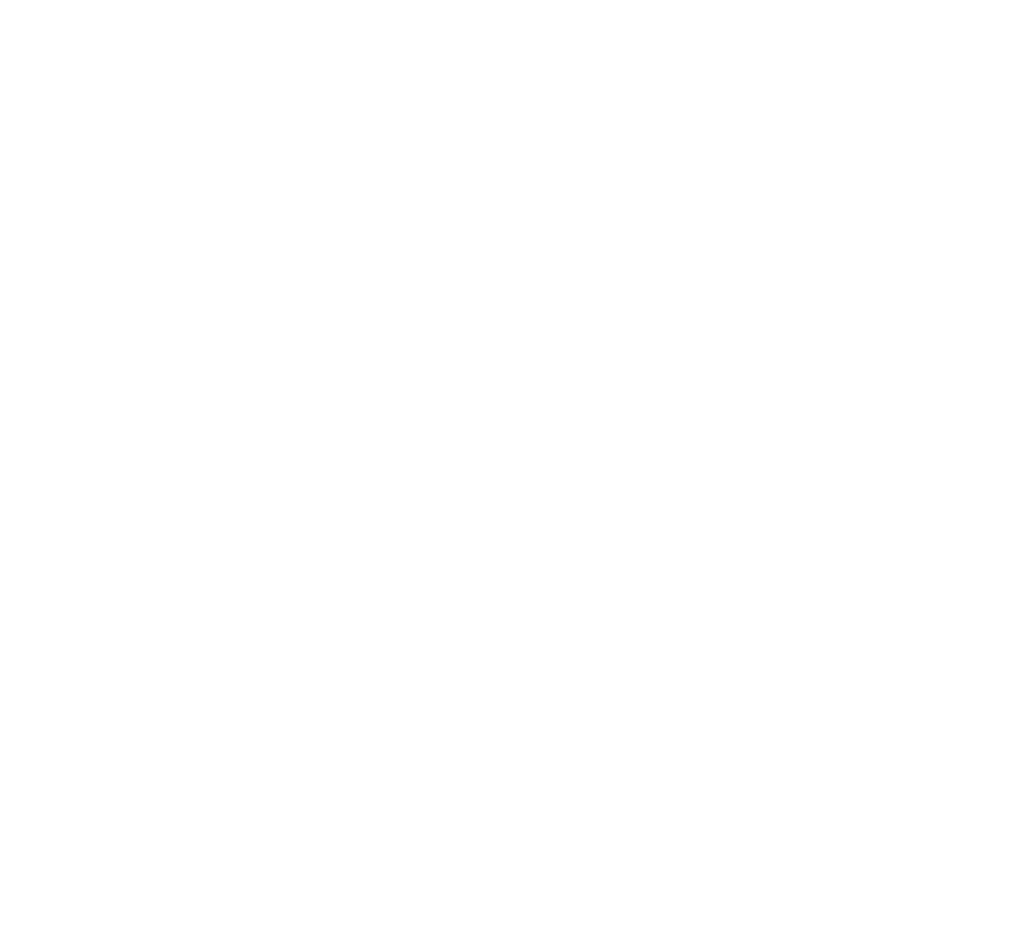
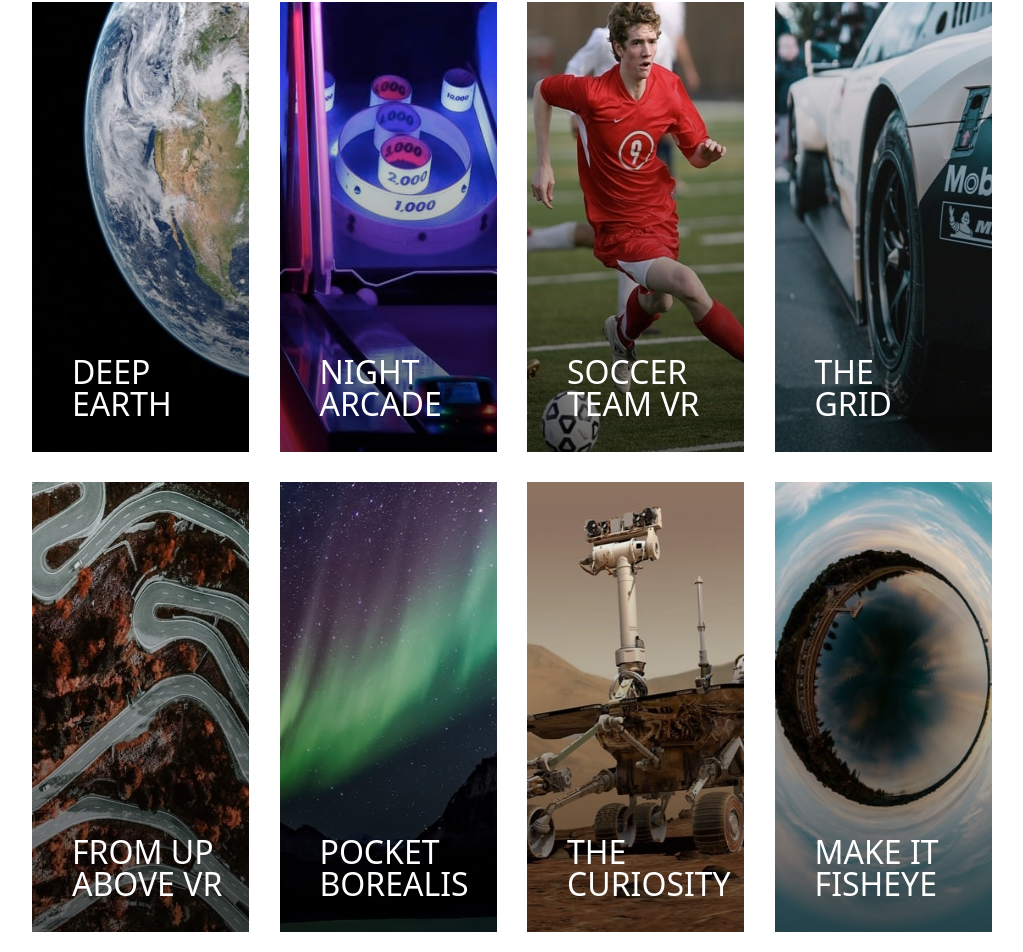
Before and after one commit to Youmnaelzany/loopstudios-landing-page, a Next.js app: page / in a window 1280 px wide. Shown: the part 1436-2388 px from the top of the page, without its empty margins (128-1151 px from the left). Before the commit the page ends 1342 px from the top, so only its background shows below. Built offline with nearby package versions, Linux system fonts and the light colour scheme.

Commit message:
finished OurCreations component

```diff
--- a/src/app/layout.tsx
+++ b/src/app/layout.tsx
@@ -4,6 +4,7 @@ import { Alata, Josefin_Sans } from "next/font/google";
 import Header from "@/components/Header";
 import HeroSection from "@/components/hero-section";
 import InteractiveVR from "@/components/interactive-vr";
+import OurCreations from "@/components/our-creation";
 
 import "./globals.css";
 
@@ -39,6 +40,7 @@ export default function RootLayout({
           <HeroSection />
         </div>
         <InteractiveVR />
+        <OurCreations />
         {children}
       </body>
     </html>
--- /dev/null
+++ b/src/components/our-creation.tsx
@@ -0,0 +1,121 @@
+import Image from "next/image";
+import Link from "next/link";
+
+import { Button } from "./ui/button";
+
+export default function OurCreations() {
+  const ourCreationsImg = [
+    {
+      id: 1,
+      imgDesktop: "/images/desktop/image-deep-earth.jpg",
+      imgMobile: "/images/mobile/image-deep-earth.jpg",
+      title: "Deep Earth",
+    },
+    {
+      id: 2,
+      imgDesktop: "/images/desktop/image-night-arcade.jpg",
+      imgMobile: "/images/mobile/image-night-arcade.jpg",
+      title: "Night Arcade",
+    },
+    {
+      id: 3,
+      imgDesktop: "/images/desktop/image-soccer-team.jpg",
+      imgMobile: "/images/mobile/image-soccer-team.jpg",
+      title: "Soccer Team VR",
+    },
+    {
+      id: 4,
+      imgDesktop: "/images/desktop/image-grid.jpg",
+      imgMobile: "/images/mobile/image-grid.jpg",
+      title: "The Grid",
+      style: "width: 8rem",
+    },
+    {
+      id: 5,
+      imgDesktop: "/images/desktop/image-from-above.jpg",
+      imgMobile: "/images/mobile/image-from-above.jpg",
+      title: "From Up Above VR",
+    },
+    {
+      id: 6,
+      imgDesktop: "/images/desktop/image-pocket-borealis.jpg",
+      imgMobile: "/images/mobile/image-pocket-borealis.jpg",
+      title: "Pocket Borealis",
+    },
+    {
+      id: 7,
+      imgDesktop: "/images/desktop/image-curiosity.jpg",
+      imgMobile: "/images/mobile/image-curiosity.jpg",
+      title: "The Curiosity",
+    },
+    {
+      id: 8,
+      imgDesktop: "/images/desktop/image-fisheye.jpg",
+      imgMobile: "/images/mobile/image-fisheye.jpg",
+      title: "Make It Fisheye",
+    },
+  ];
+
+  return (
+    <section className="flex flex-col items-center justify-center gap-12 px-6 pb-24 sm:px-10 lg:pb-44.5 xl:px-40">
+      {/* Title and button wrapper */}
+      <div className="flex w-full flex-col items-center justify-center xl:flex-row xl:justify-between">
+        <h1 className="font-josefin-sans text-[2rem] leading-8 font-light text-black uppercase sm:text-[3rem] sm:leading-12">
+          Our Creations
+        </h1>
+
+        {/* Button visible only on xl screens */}
+        <Button className="font-alata hidden h-10 w-[9.8125rem] rounded-none border border-black bg-transparent text-sm leading-[0.875rem] font-normal tracking-[0.3125rem] text-black uppercase transition-colors duration-300 ease-in-out hover:bg-black hover:text-white xl:block">
+          <Link href="/">See All</Link>
+        </Button>
+      </div>
+
+      <div className="grid grid-cols-1 gap-y-6 sm:grid-cols-3 sm:gap-x-[1.88rem] sm:gap-y-[1.88rem] xl:grid-cols-4">
+        {ourCreationsImg.map((img) => (
+          <div key={img.id}>
+            {/* Images */}
+            <div className="group relative">
+              {/* Black gradient overlay */}
+              <div className="pointer-events-none absolute inset-0 bg-gradient-to-b from-transparent to-black/60"></div>
+
+              <picture>
+                <source media="(min-width:768px)" srcSet={img.imgDesktop} />
+                <Image
+                  src={img.imgMobile}
+                  alt={img.title}
+                  width={327}
+                  height={120}
+                  className={`sm:h-[450px] sm:w-[256px] ${img.id === 4 ? "sm:w-[8rem]" : ""}`}
+                />
+              </picture>
+
+              {/* Text overlay */}
+              <h2
+                className={`font-josefin-sans absolute bottom-5 left-5 text-2xl leading-6 text-white uppercase sm:bottom-8 sm:left-10 sm:text-[2rem] sm:leading-8 ${
+                  img.id === 4
+                    ? "max-w-[6rem]"
+                    : img.id === 3
+                      ? "max-w-[9rem]"
+                      : "max-w-[10rem]"
+                }`}
+              >
+                {img.title}
+              </h2>
+            </div>
+          </div>
+        ))}
+        {/* Button visible only on sm screens */}
+        <div className="hidden items-center justify-center sm:flex xl:hidden">
+          <Button className="font-alata h-10 w-[9.8125rem] rounded-none border border-black bg-transparent text-sm leading-[0.875rem] font-normal tracking-[0.3125rem] text-black uppercase transition-colors duration-300 ease-in-out hover:bg-black hover:text-white">
+            <Link href="/">See All</Link>
+          </Button>
+        </div>
+      </div>
+
+      {/* Button visible only on smaller screens */}
+      <Button className="font-alata h-10 w-[9.8125rem] rounded-none border border-black bg-transparent text-sm leading-[0.875rem] font-normal tracking-[0.3125rem] text-black uppercase transition-colors duration-300 ease-in-out hover:bg-black hover:text-white sm:hidden">
+        <Link href="/">See All</Link>
+      </Button>
+    </section>
+  );
+}
```
